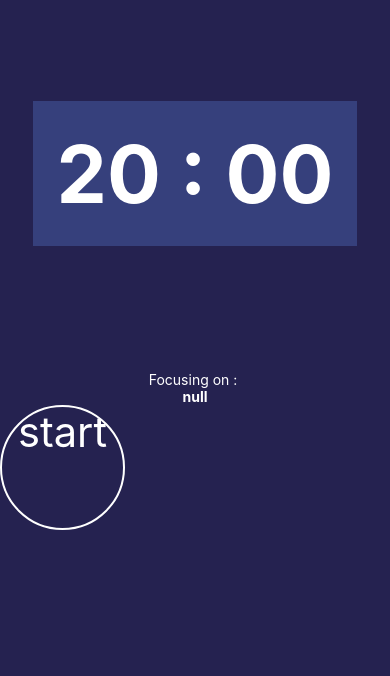
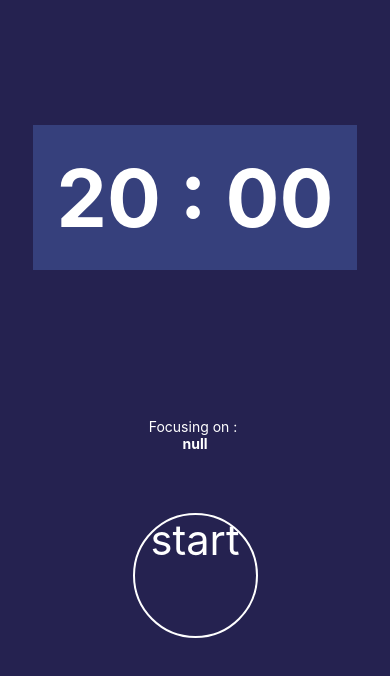
Before and after one commit to yasithWimukthi/focus-count-down, a React Native app: screen / in a window 390 px wide. Shown: the top 676 px of the page. Built offline with nearby package versions, Linux system fonts and the light colour scheme.

Commit message:
implement timer component

```diff
--- a/src/features/timer/timer.js
+++ b/src/features/timer/timer.js
@@ -54,6 +54,9 @@ const styles = StyleSheet.create({
         justifyContent: 'center'
     },
     buttonWrapper:{
-
+        flex:0.3,
+        padding:15,
+        justifyContent: 'center',
+        alignItems: 'center'
     }
 });
```
